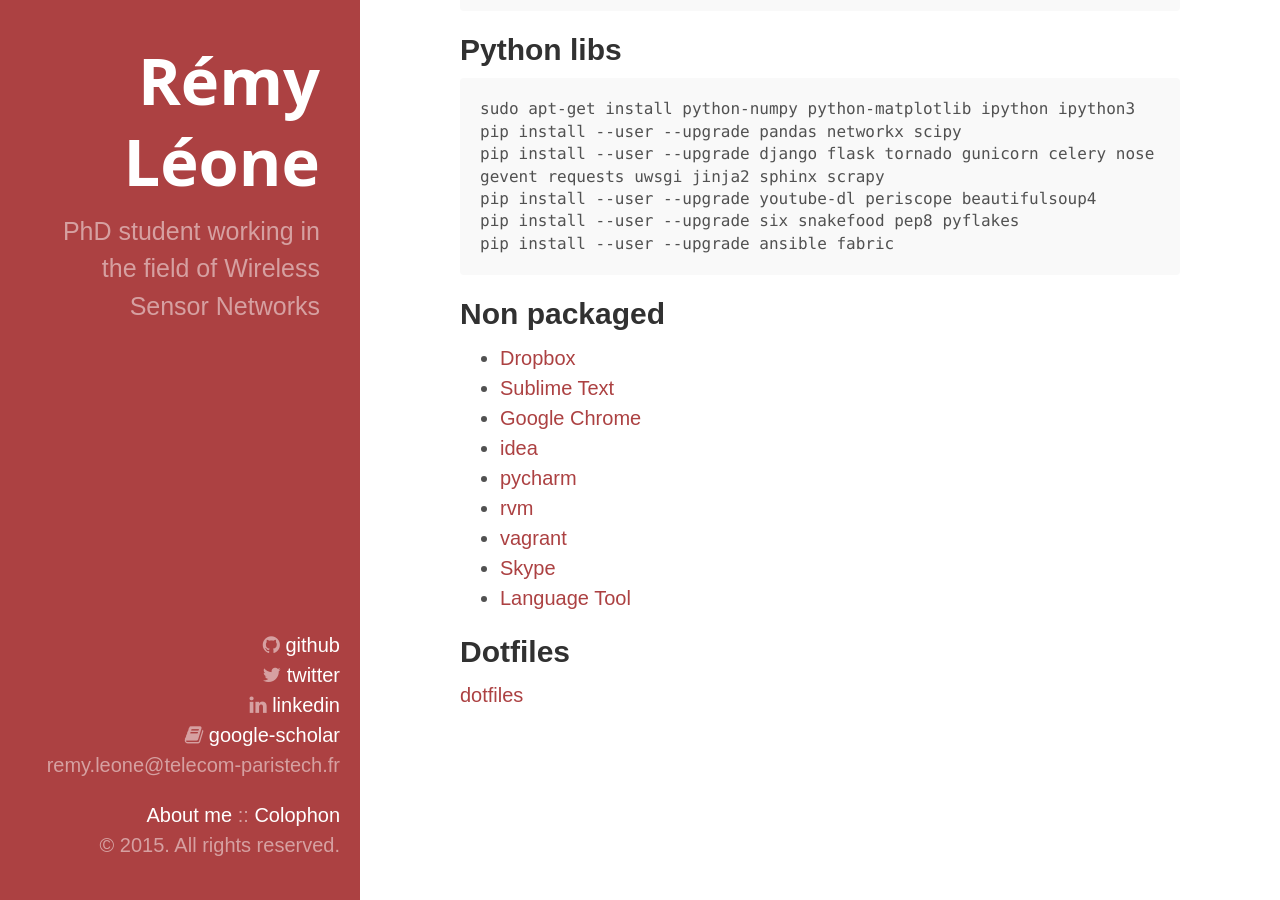
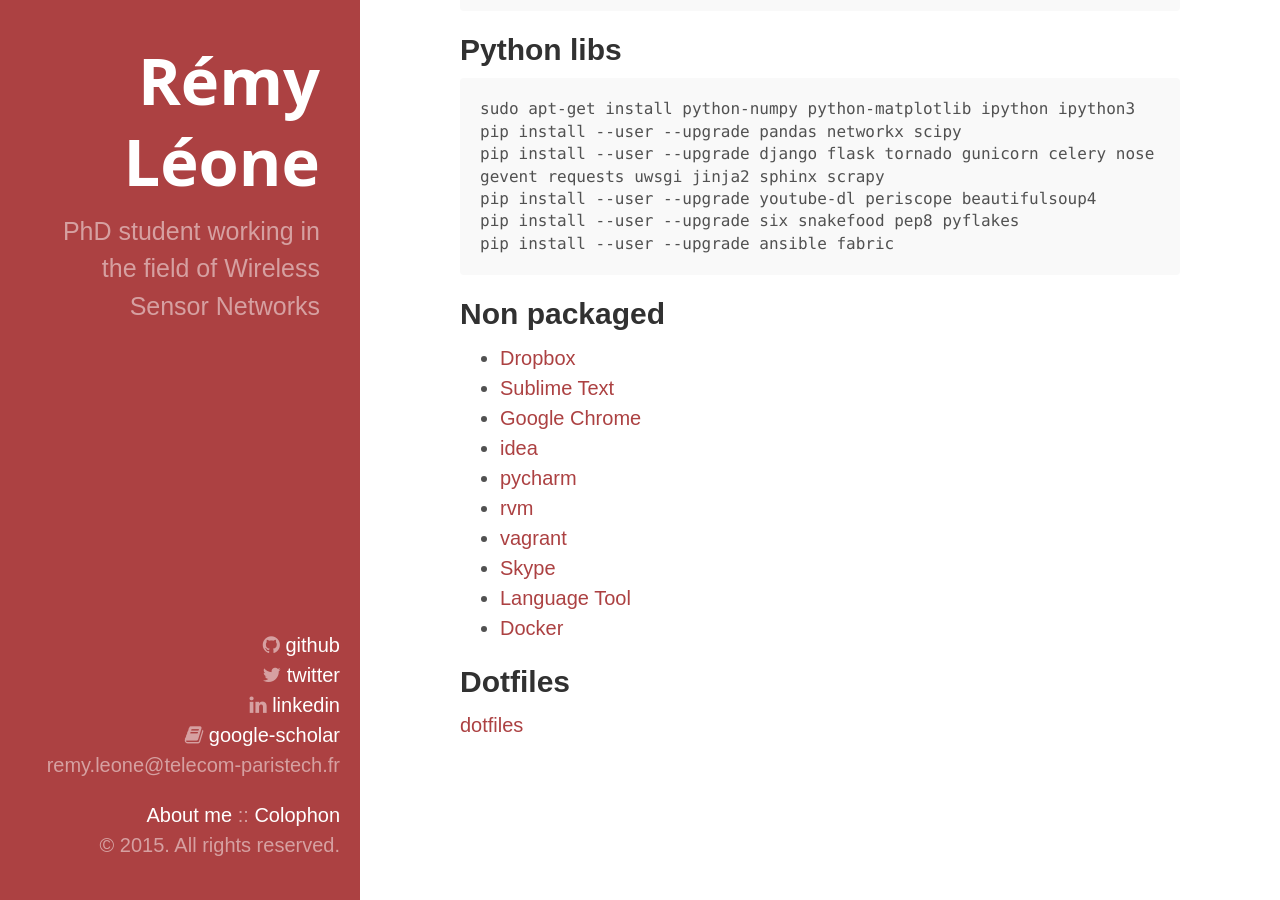
Before and after one commit to remyleone/remyleone.github.io, a Jekyll site: the page built from packages.md, in a window 1280 px wide and 900 px high, scrolled down 1830 px. Built offline with Jekyll 4.4.1, drawn with Linux system fonts in a browser that asks for light colours; nearby versions of some CDN libraries.

Commit message:
Update packages.md

```diff
--- a/packages.md
+++ b/packages.md
@@ -87,6 +87,7 @@
 - [vagrant](//vagrantup.com/)
 - [Skype](//www.skype.com/fr/download-skype/skype-for-computer/)
 - [Language Tool](//languagetool.org)
+- [Docker](//get.docker.io/ubuntu)
 
 Dotfiles
 --------
```
